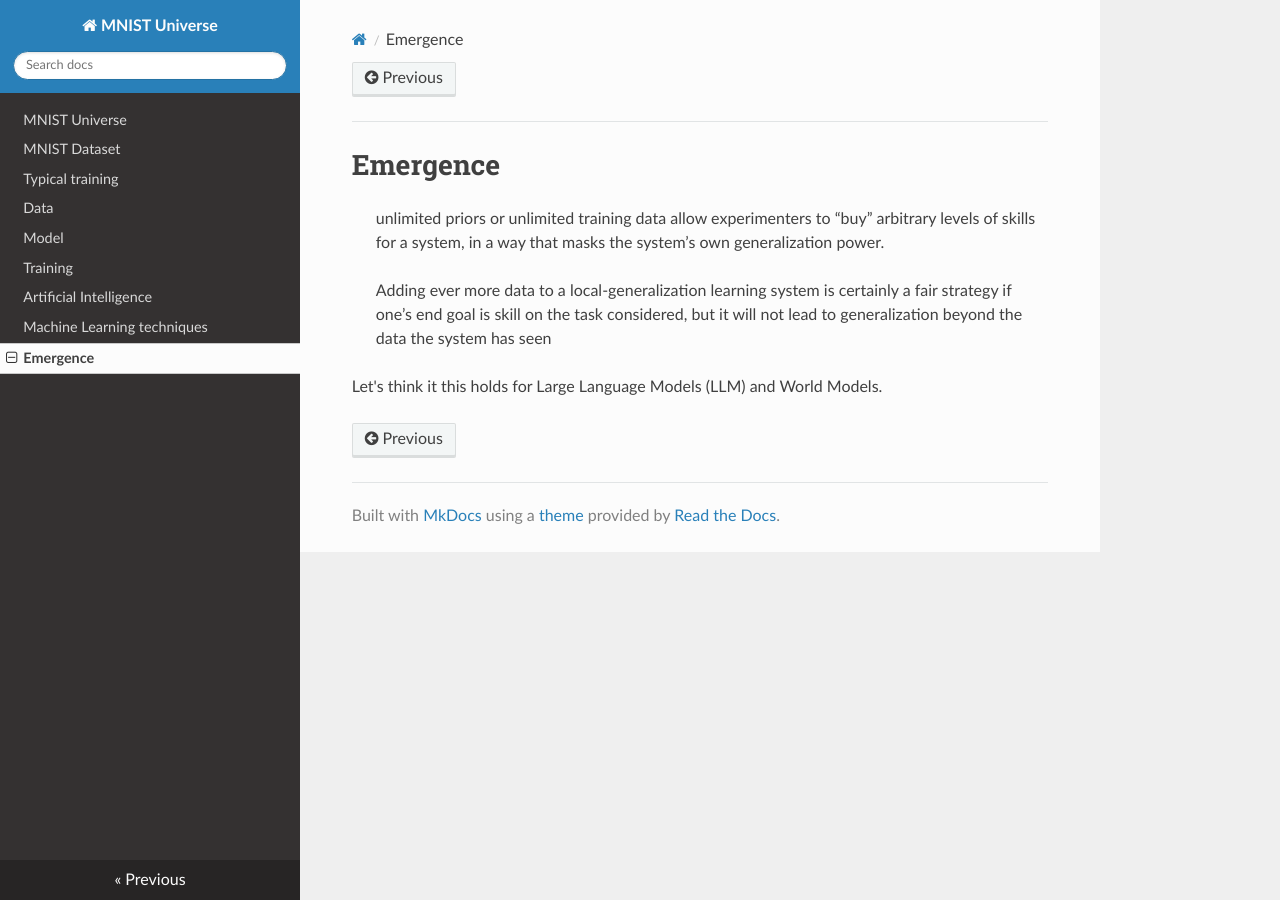
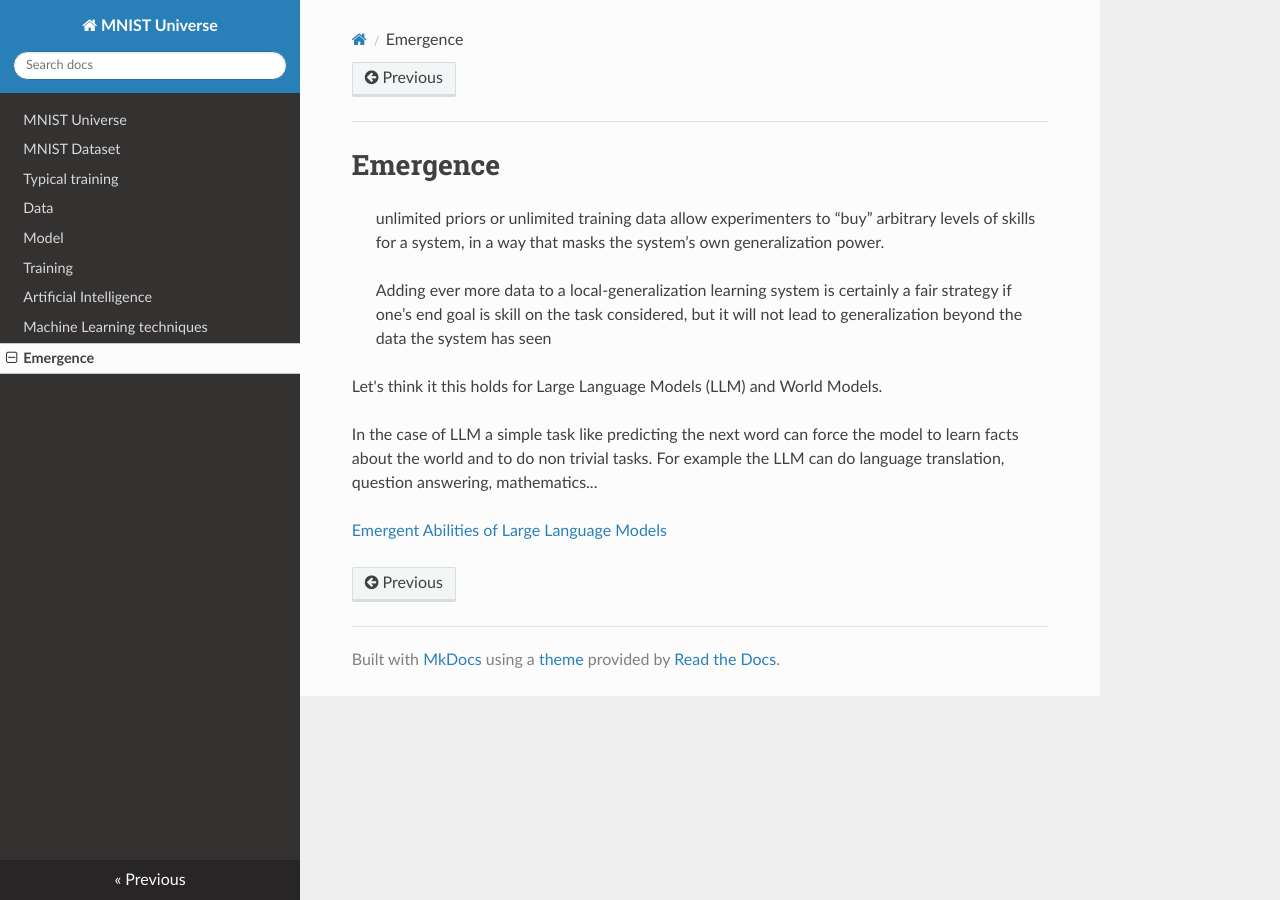
Before and after one commit to ironbar/mnist_universe, an MkDocs documentation site: the page built from docs/07_emergence.md, in a window 1280 px wide. Built offline with MkDocs 1.6.1, drawn with Linux system fonts in a browser that asks for light colours; nearby versions of some CDN libraries.

Commit message:
Update 07_emergence.md

```diff
--- a/docs/07_emergence.md
+++ b/docs/07_emergence.md
@@ -6,3 +6,7 @@ own generalization power.
 > Adding ever more data to a local-generalization learning system is certainly a fair strategy if one’s end goal is skill on the task considered, but it will not lead to generalization beyond the data the system has seen
 
 Let's think it this holds for Large Language Models (LLM) and World Models.
+
+In the case of LLM a simple task like predicting the next word can force the model to learn facts about the world and to do non trivial tasks. For example the LLM can do language translation, question answering, mathematics...
+
+[Emergent Abilities of Large Language Models](https://arxiv.org/abs/2206.07682)
```
